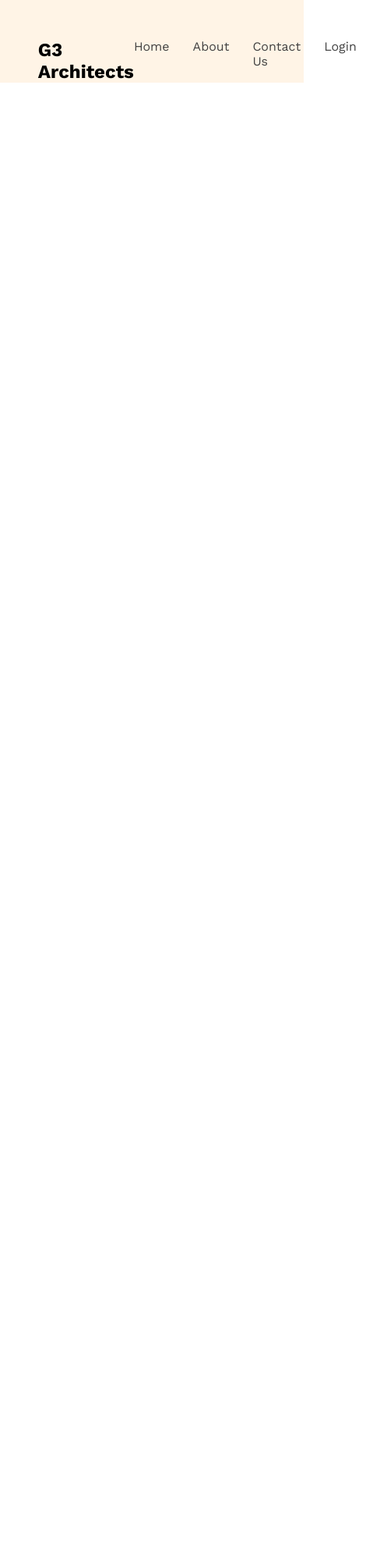
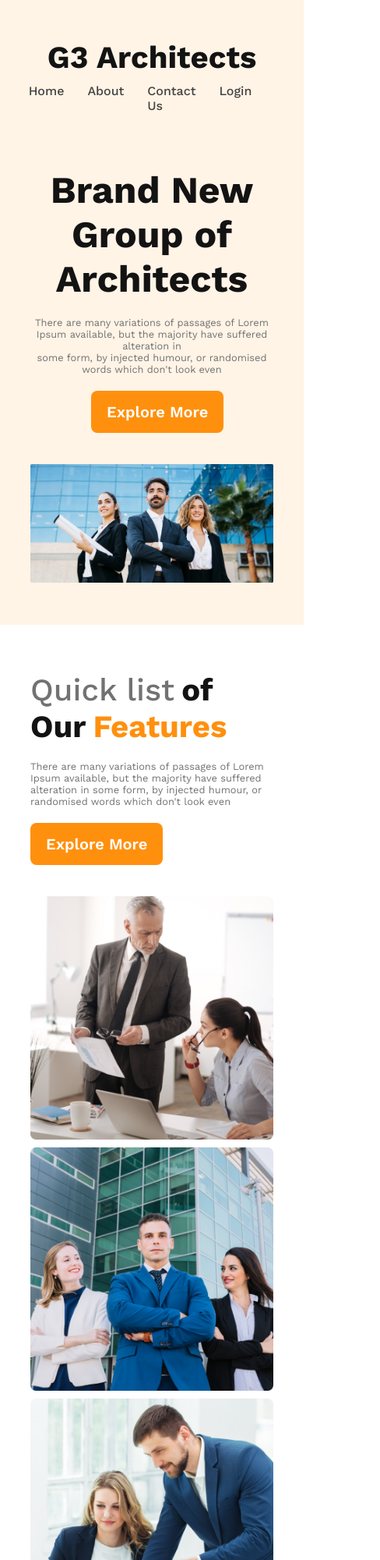
Before and after one commit to shoptorshiria78/g3-architects-website-practise, a plain HTML site: page index.html in a window 390 px wide. Shown: the top 2000 px of the page at 78% size, 488 px wide, since content can reach past the window. Before the commit the page ends 844 px from the top, so only its background shows below. Drawn offline with nearby package versions, Linux system fonts and the light colour scheme.

Commit message:
features section uploaded

```diff
--- a/index.html
+++ b/index.html
@@ -28,8 +28,61 @@
             </div>
 
         </nav>
+        <div class="banner">
+            <h1 class="banner-title">Brand New <br>
+                Group of Architects
+                </h1>
+            <p class="banner-description color-para">There are many variations of passages of Lorem Ipsum available, but the majority have suffered alteration in <br> some form, by injected humour, or randomised words which don't look even</p>
+            <button class="btn-primery">Explore More</button>
+        </div>
+        <div class="banner-img">
+            <img src="./banner.png" alt="">
+        </div>
     </header>
     <main>
+        <div class="features">
+            <div class="feature-img">
+               <img src="./team1.png" alt="">
+               <img src="./team2.png" alt="">
+               <img src="./team3.png" alt="">
+               <img src="./team4.png" alt="">
+
+            </div>
+            <div class="feature-writing">
+                <h1><span class="quick">Quick list</span> <span class="our">of Our</span> <span class="feature">Features</span></h1>
+                <p class="color-para">
+                    There are many variations of passages of Lorem Ipsum available, but the majority have suffered alteration in some form, by injected humour, or randomised words which don't look even
+                </p>
+                <button class="btn-primery left">Explore More</button>
+            </div>
+        </div>
+        <div class="service">
+            <div class="service-description">
+                <h1> Features you will <br> love & enjoy</h1>
+                <p class="color-para"> There are many variations of passages of Lorem Ipsum available, but the majority have suffered alteration in some form, by injected humour, or randomised words which don't look even</p>
+                <div class="card">
+                    <h3 class="card-title">Dexktop & Mobile Version</h3>
+                    <p class="card-para color-para">There are many variations of passages of Lorem Ipsum available, but the majority have suffered alteration in some form, by injected humour, or randomised...........</p>
+                </div>
+                <div class="card">
+                    <h3 class="card-title">Drag & Drop Builder</h3>
+                    <p class="card-para color-para">There are many variations of passages of Lorem Ipsum available, but the majority have suffered alteration in some form, by injected humour, or randomised...........</p>
+                </div>
+                <div class="card">
+                    <h3 class="card-title">Awesome Modern Design</h3>
+                    <p class="card-para color-para">There are many variations of passages of Lorem Ipsum available, but the majority have suffered alteration in some form, by injected humour, or randomised...........</p>
+                </div>
+                <div class="card">
+                    <h3 class="card-title">Super Easy to Edit</h3>
+                    <p class="card-para color-para">There are many variations of passages of Lorem Ipsum available, but the majority have suffered alteration in some form, by injected humour, or randomised...........</p>
+                </div>
+
+            </div>
+            <div class="service-img">
+                    <img src="./architect.png" alt="">
+
+            </div>
+        </div>
 
     </main>
     <footer>
--- a/style.css
+++ b/style.css
@@ -13,19 +13,20 @@
 nav{
     display: flex;
     justify-content: space-between;
+    height:auto;
+    align-items: center;
     width: 75%;
     margin:auto;
     padding-top: 50px;
 }
 nav li{
-
     list-style: none;
-
     margin-right: 30px;
 }
 nav li a{
     text-decoration: none;
     color: #424242;
+    font-weight: 500;
 }
 nav ul{
     display: flex;
@@ -33,3 +34,162 @@ nav ul{
 header{
     background-color:rgba(255, 144, 14, 0.10);;
 }
+nav h1{
+    font-size: 2.5rem;
+    color: #131313;
+    font-weight: 700;
+}
+.banner-title{
+    font-size: 3rem;
+    font-weight: 700;
+    color:#131313;
+    text-align: center;
+    width:80%;
+    margin: auto;
+    margin-top: 70px;
+}
+.banner-description{
+    width:80%;
+    margin: auto;
+    font-weight: 400;
+    text-align: center;
+    margin-top: 20px;
+}
+.btn-primery{
+    font-size:1.25rem;
+    font-weight: 600;
+    text-align: center;
+    padding: 15px 20px;
+    background-color:#FF900E;
+    border-radius: 8px;
+    color:white;
+    border: none;
+    margin-left:43%;
+    margin-top: 20px;
+
+}
+.banner-img{
+    width:80%;
+    margin:auto;
+}
+.banner-img img{
+    width:100%;
+    margin-top: 40px;
+    margin-bottom: 50px;
+}
+.features{
+    display: grid;
+    grid-template-columns: 1.25fr 1fr;
+    width:80%;
+    margin: 60px auto;
+    height:auto;
+    align-items: center;
+    gap:40px;
+
+
+}
+
+.feature-img{
+    display: grid;
+    grid-template-columns: repeat(2,1fr);
+    gap:10px;
+}
+.feature-img>img{
+    width:100%;
+    height:auto;
+
+}
+.quick{
+    font-size: 2.5rem;
+    color:#727272;
+    font-weight: 500;
+
+}
+.feature{
+    font-size: 2.5rem;
+    color:#FF900E;
+    font-weight: 700;
+
+
+}
+.feature-writing>h1{
+    margin-bottom: 20px;
+}
+.color-para{
+    color:#727272;
+    font-size: .8rem;
+}
+
+.our{
+    font-size: 2.5rem;
+    color:#131313;
+    font-weight: 700;
+
+}
+.left{
+    margin-left: 0;
+}
+.service{
+    display:grid;
+    grid-template-columns: 1fr 1.25fr;
+    width:80%;
+    margin: 20px auto;
+    padding-top: 20px;
+    gap:60px;
+}
+.service-img>img{
+    width:100%;
+    height:auto;
+}
+.service-description>h1{
+    font-size:2.5rem;
+    font-weight: 700;
+    padding-left: 20px;
+    border-left: 5px solid #FF900E;
+    margin-bottom: 20px;
+}
+.card-title{
+    color:#131313;
+    font-size: 1.25rem;
+    font-weight: 600;
+
+}
+.card{
+    padding:25px;
+    margin-top: 20px;
+    box-shadow: 0px 4px 30px 0px rgba(0, 0, 0, 0.06);
+    border-radius: 8px;
+    width:90%;
+}
+.card-para{
+    margin-top: 10px;
+}
+
+@media screen and (max-width:576px) {
+    nav{
+        flex-direction: column;
+       justify-content: center;
+    }
+    nav ul{
+        margin-top: 10px;
+    }
+    .btn-primery{
+        margin-left: 30%;
+    }
+    .features, .service, .feature-img{
+        grid-template-columns: 1fr;
+
+    }
+    .feature-writing{
+        order:1;
+    }
+    .feature-img{
+
+        order:2;
+    }
+    .left{
+        margin-left: 0%;
+    }
+    .
+
+}
```
